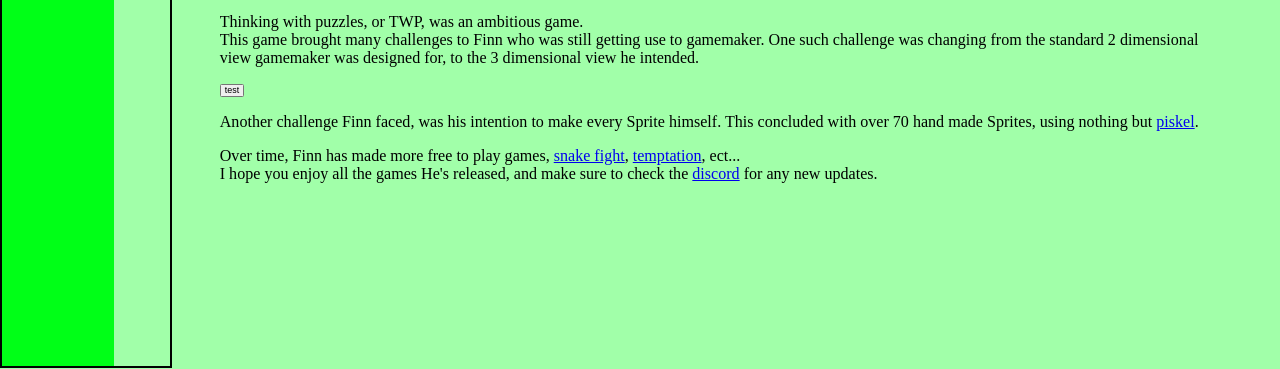
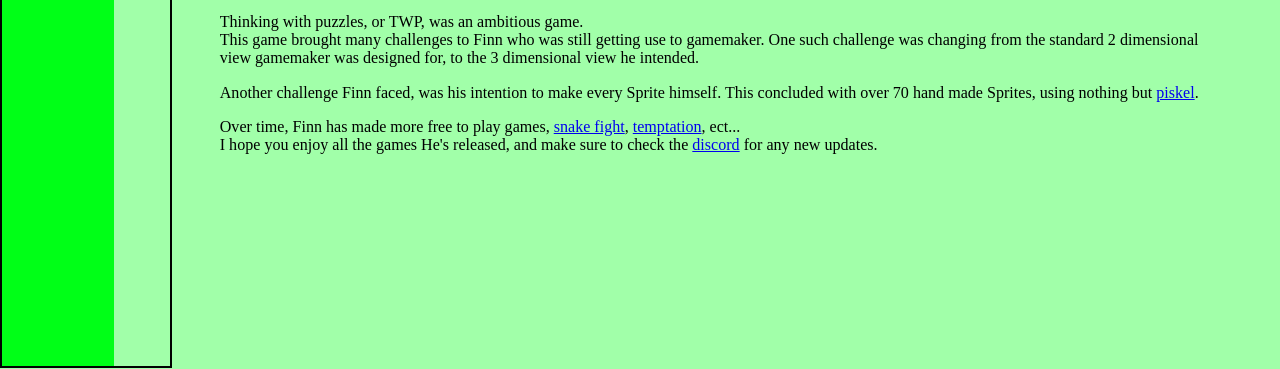
Before and after one commit to teddyfinn11/teddyfinn11.github.io, a plain HTML site: page index.html in a window 1280 px wide. Shown: the part 431-800 px from the top of the page. Drawn offline with Linux system fonts and the light colour scheme.

Commit message:
Update index.html

```diff
--- a/index.html
+++ b/index.html
@@ -46,9 +46,6 @@ This game brought many challenges to Finn who was still getting use to gamemaker
 One such challenge was changing from the standard 2 dimensional view gamemaker was designed for, to the 3 dimensional
 view he intended.
 </p>
-
-<button onclick="popup">test</button>
-
 <p>
 Another challenge Finn faced, was his intention to make every Sprite himself. This concluded with over 70
 hand made Sprites, using nothing but <a href="https://www.piskelapp.com/" target="_blank">piskel</a>.
```
